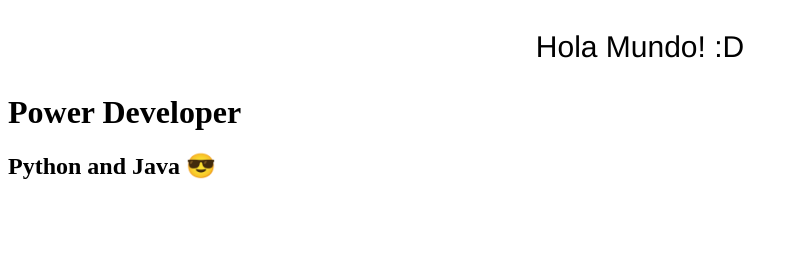
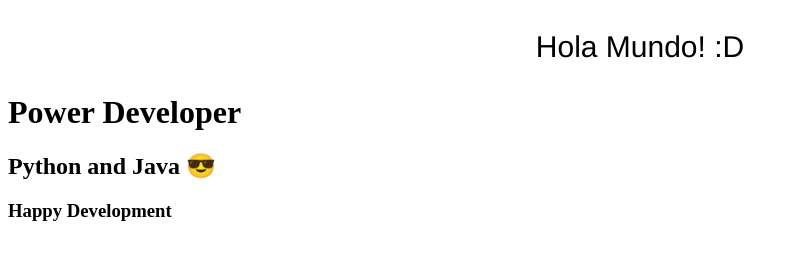
Before and after one commit to JavaPython22/Desarrolloweb_v1, a plain HTML site: page index.html in a window 1280 px wide. Shown: the whole page, without its empty margins (0-798 px from the left). Drawn offline with Linux system fonts and the light colour scheme.

Commit message:
Añadido h3

```diff
--- a/index.html
+++ b/index.html
@@ -10,5 +10,6 @@
 
 <h1>Power Developer</h1>
 <h2>Python and Java 😎</h2>
+<h3>Happy Development</h3>
 </body>
 </html>
```
